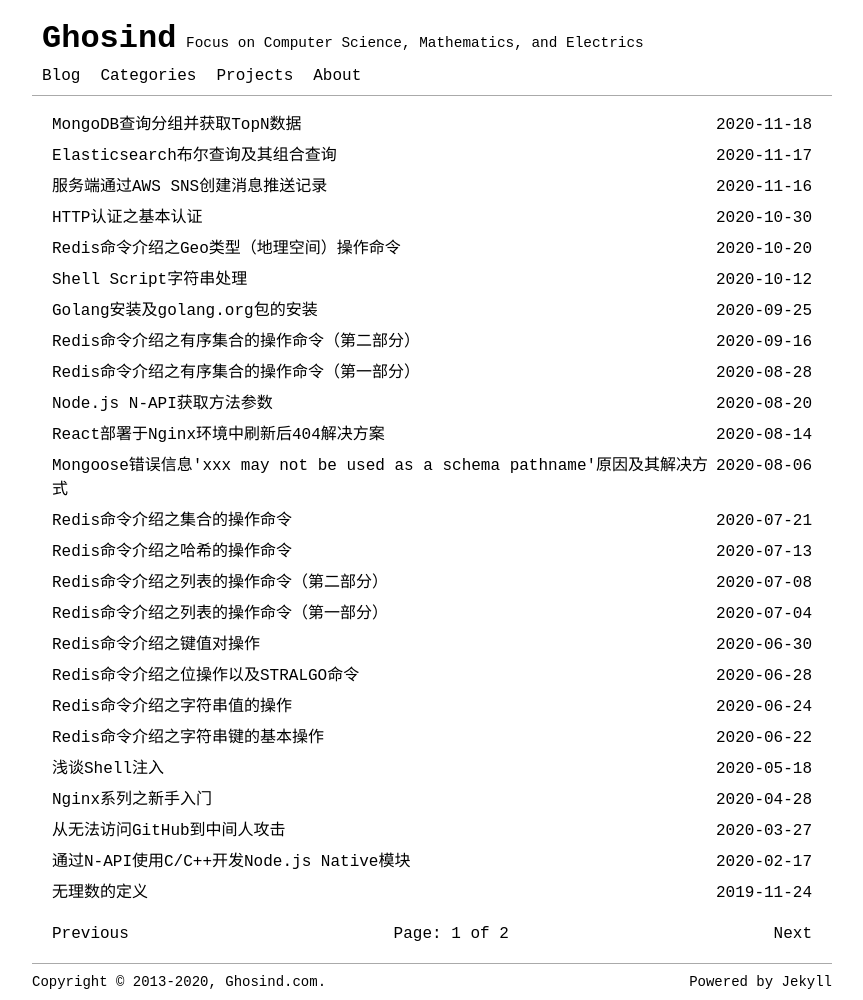
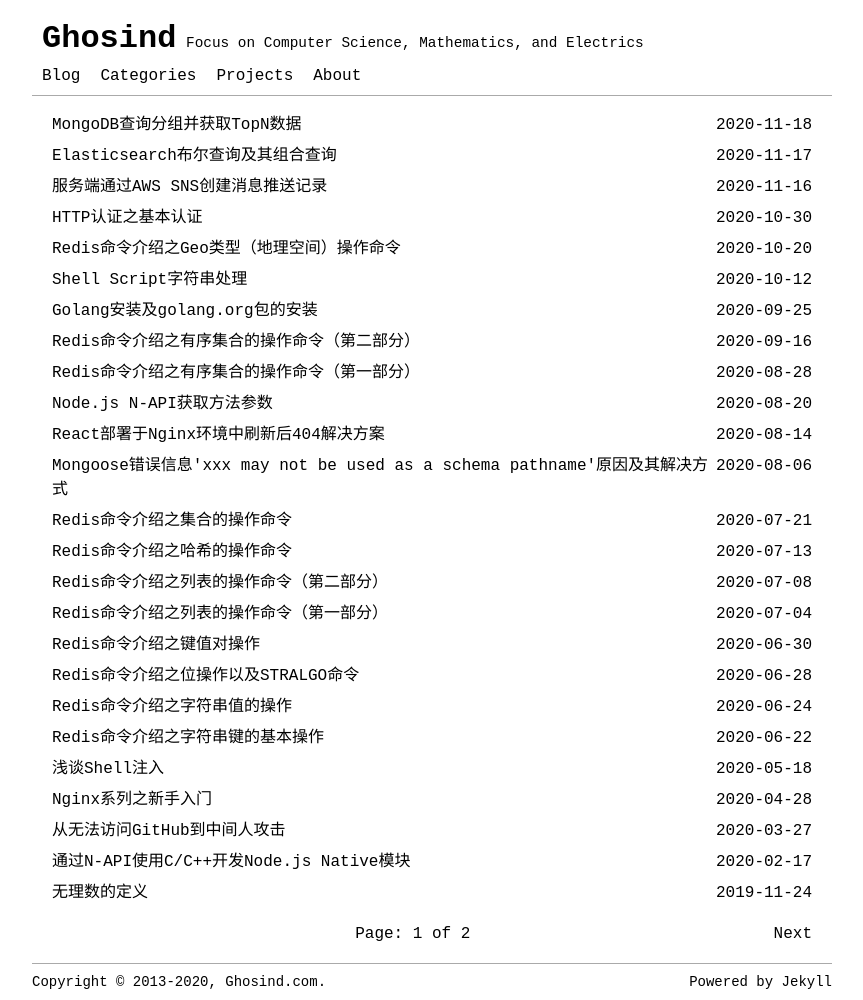
Before and after one commit to ghosind/ghosind.github.io, a Jekyll site: the page built from index.html, in a window 1280 px wide. Shown: the whole page, without its empty margins (208-1071 px from the left). Built offline with Jekyll 4.4.1, drawn with Linux system fonts in a browser that asks for light colours; the list of posts is cut into pages by our own code.

Commit message:
Display botton when paginator is available.

```diff
--- a/_includes/posts.html
+++ b/_includes/posts.html
@@ -13,16 +13,12 @@
   <div class="list-pagination">
     {% if paginator.previous_page %}
     <a href="{{ paginator.previous_page_path }}" class="float-left">Previous</a>
-    {% else %}
-    <span class="float-left">Previous</span>
     {% endif %}
     <span class="page_number ">
       Page: {{ paginator.page }} of {{ paginator.total_pages }}
     </span>
     {% if paginator.next_page %}
     <a href="{{ paginator.next_page_path }}" class="float-right">Next</a>
-    {% else %}
-    <span class="float-right">Next</span>
     {% endif %}
   </div>
   {% endif %}
```
